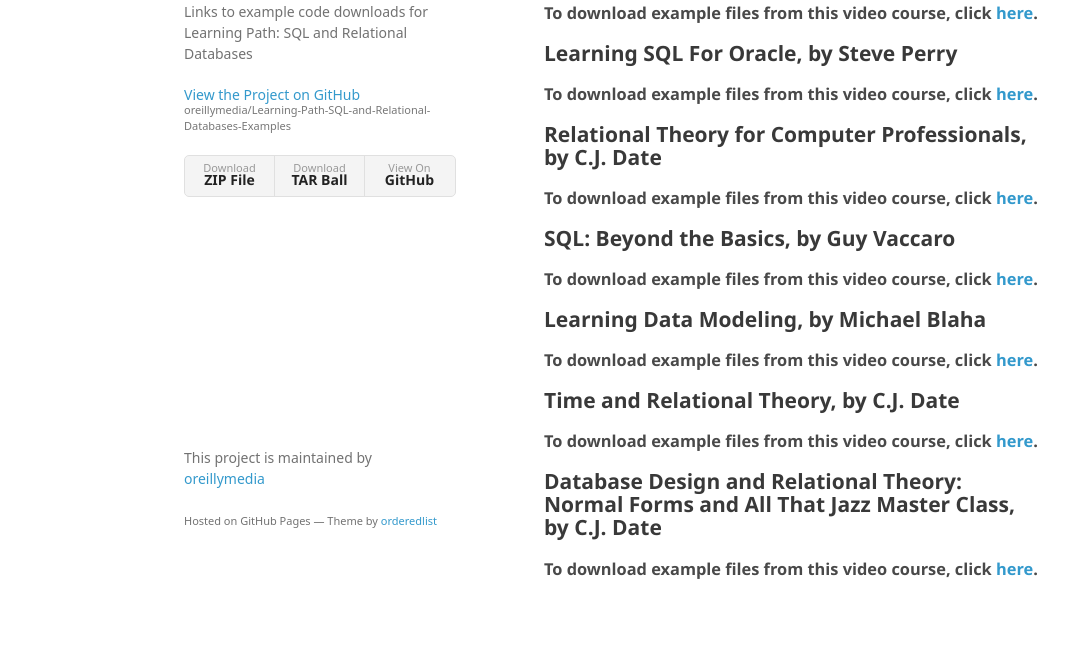
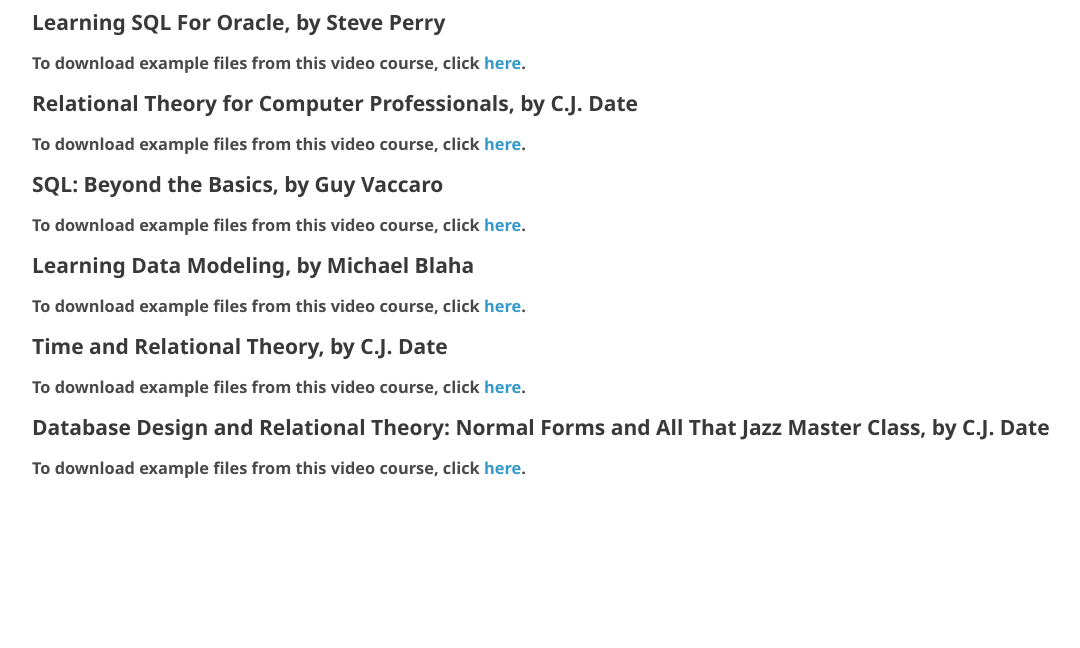
Before and after one commit to JakeBloor10/Learning-Path-SQL-and-Relational-Databases-Examples, a plain HTML site: page index.html in a window 1280 px wide. Shown: the part 200-848 px from the top of the page, without its empty margins (26-1106 px from the left). After the commit the page ends 800 px from the top, so only its background shows below. Drawn offline with Linux system fonts and the light colour scheme; a web font is replaced by a local one.

Commit message:
Update index.html

```diff
--- a/index.html
+++ b/index.html
@@ -13,21 +13,6 @@
     <![endif]-->
   </head>
   <body>
-    <div class="wrapper">
-      <header>
-        <h1>Learning Path: SQL and Relational Databases Examples</h1>
-        <p> Links to example code downloads for Learning Path: SQL and Relational Databases</p>
-
-        <p class="view"><a href="https://github.com/oreillymedia/Learning-Path-SQL-and-Relational-Databases-Examples">View the Project on GitHub <small>oreillymedia/Learning-Path-SQL-and-Relational-Databases-Examples</small></a></p>
-
-
-        <ul>
-          <li><a href="https://github.com/oreillymedia/Learning-Path-SQL-and-Relational-Databases-Examples/zipball/master">Download <strong>ZIP File</strong></a></li>
-          <li><a href="https://github.com/oreillymedia/Learning-Path-SQL-and-Relational-Databases-Examples/tarball/master">Download <strong>TAR Ball</strong></a></li>
-          <li><a href="https://github.com/oreillymedia/Learning-Path-SQL-and-Relational-Databases-Examples">View On <strong>GitHub</strong></a></li>
-        </ul>
-      </header>
-      <section>
         <h1>
 <a id="learning-path-sql-and-relational-databases-examples" class="anchor" href="#learning-path-sql-and-relational-databases-examples" aria-hidden="true"><span aria-hidden="true" class="octicon octicon-link"></span></a>Learning Path: SQL and Relational Databases Examples</h1>
 
@@ -74,12 +59,7 @@
 
 <h3>
 <a id="to-download-example-files-from-this-video-course-click-here-6" class="anchor" href="#to-download-example-files-from-this-video-course-click-here-6" aria-hidden="true"><span aria-hidden="true" class="octicon octicon-link"></span></a>To download example files from this video course, click <a href="http://examples.oreilly.com/0636920025900-files/">here</a>.</h3>
-      </section>
-      <footer>
-        <p>This project is maintained by <a href="https://github.com/oreillymedia">oreillymedia</a></p>
-        <p><small>Hosted on GitHub Pages &mdash; Theme by <a href="https://github.com/orderedlist">orderedlist</a></small></p>
-      </footer>
-    </div>
+
     <script src="javascripts/scale.fix.js"></script>
 
   </body>
```
